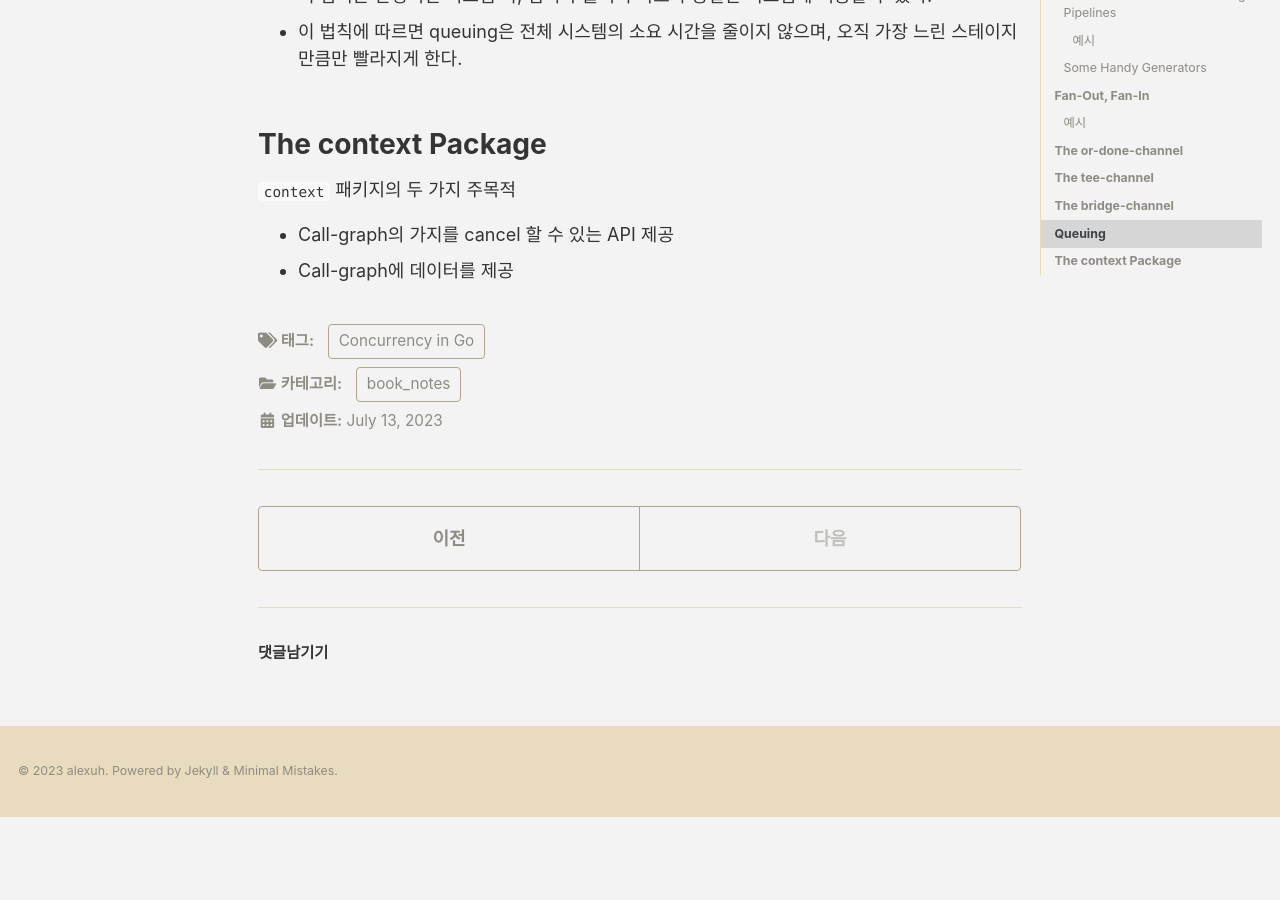
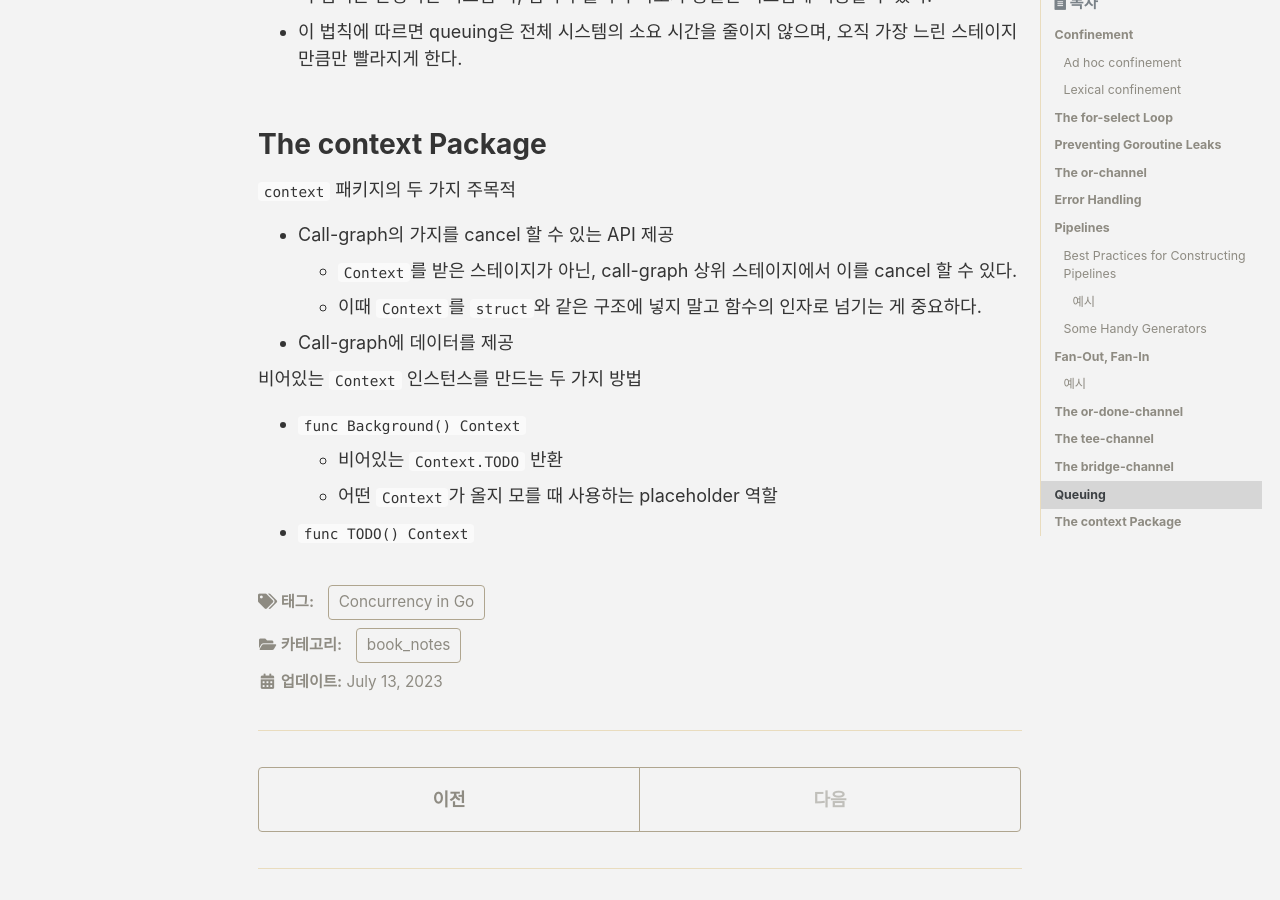
Before and after one commit to alexuhn/alexuhn.github.io-old, a Jekyll site: the page built from _posts/book_notes/Concurrency_in_Go/2023-07-13-CHAPTER-4-Concurrency-Patterns-in-Go.md, in a window 1280 px wide and 900 px high, scrolled down 21700 px. Built offline with Jekyll 4.4.1, drawn with Linux system fonts in a browser that asks for light colours; cached includes are drawn as plain includes; some web fonts are replaced; comment, search, counter and statistics services are not loaded; before the commit the page ends 22517 px from its top, so only the background shows below that.

Commit message:
Update 2023-07-13-CHAPTER-4-Concurrency-Patterns-in-Go.md

```diff
--- a/_posts/book_notes/Concurrency_in_Go/2023-07-13-CHAPTER-4-Concurrency-Patterns-in-Go.md
+++ b/_posts/book_notes/Concurrency_in_Go/2023-07-13-CHAPTER-4-Concurrency-Patterns-in-Go.md
@@ -784,6 +784,13 @@ Queuing은 프로그램의 속도를 올려주는 게 아니다. Blocking state
 # The context Package
 
 `context` 패키지의 두 가지 주목적
+- Call-graph의 가지를 cancel 할 수 있는 API 제공
+    - `Context`를 받은 스테이지가 아닌, call-graph 상위 스테이지에서 이를 cancel 할 수 있다.
+    - 이때 `Context`를 `struct`와 같은 구조에 넣지 말고 함수의 인자로 넘기는 게 중요하다.
+- Call-graph에 데이터를 제공
 
-- Call-graph의 가지를 cancel 할 수 있는 API 제공
-- Call-graph에 데이터를 제공
+비어있는 `Context` 인스턴스를 만드는 두 가지 방법
+- `func Background() Context`
+    - 비어있는 `Context.TODO` 반환
+    - 어떤 `Context`가 올지 모를 때 사용하는 placeholder 역할
+- `func TODO() Context`
```
